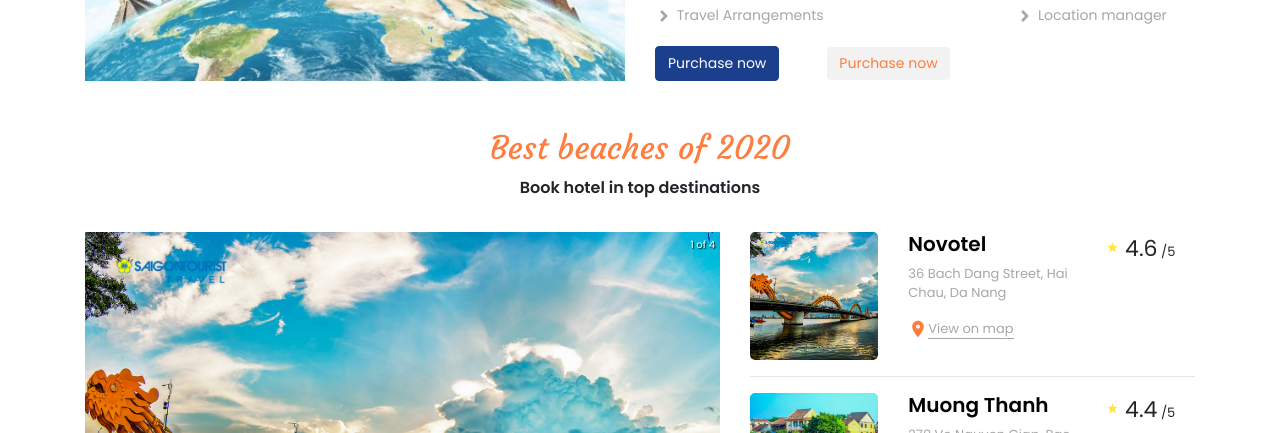
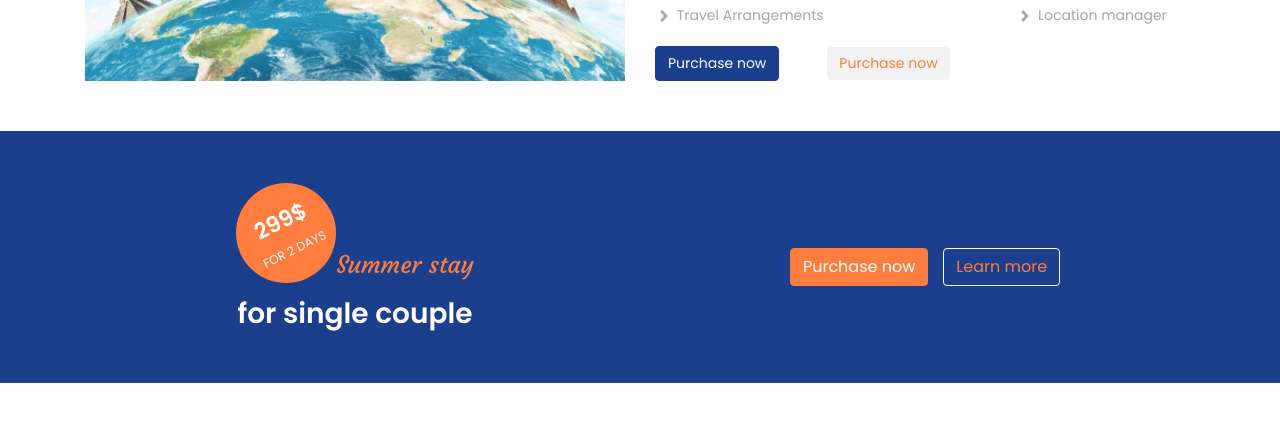
Before and after one commit to nqcuongdev/booking-tour-react, a React (Create React App) app in the folder front-end/: page / in a window 1280 px wide. Shown: the part 1700-2133 px from the top of the page. Built offline with nearby package versions, Linux system fonts and the light colour scheme.

Commit message:
create ads-banner compponent

```diff
--- /dev/null
+++ b/front-end/src/components/AdsBanner/AdsBanner.jsx
@@ -0,0 +1,32 @@
+import React from 'react';
+import { Container, Row, Col, Button } from 'reactstrap';
+import './AdsBanner.scss';
+
+const AdsBanner = (props) => {
+    return (
+        <div className="ads">
+            <Container>
+                <Row>
+                    <Col lg={6} md={6} xs={12} className="ads-banner-left">
+                        <div className="tile">
+                            <div className="circle">
+                                <div className="transform-div">
+                                    <p><b>299$</b></p>
+                                    <span>FOR 2 DAYS</span>
+                                </div>
+                            </div>
+                            <div className="description">Summer stay</div>
+                        </div>
+                        <p><b>for single couple</b></p>
+                    </Col>
+                    <Col lg={6} md={6} xs={12} className="ads-banner-right">
+                        <Button className="btn-purchase-now">Purchase now</Button>
+                        <Button className="btn-learn-more">Learn more</Button>
+                    </Col>
+                </Row>
+            </Container>
+        </div>
+    );
+};
+
+export default AdsBanner;
--- /dev/null
+++ b/front-end/src/components/AdsBanner/AdsBanner.scss
@@ -0,0 +1,80 @@
+@import '../../assets/scss/variables';
+
+.ads {
+    background-color: $primary;
+    padding: 52px 8px 32px 8px;
+    margin-top: 50px;
+
+    .ads-banner-left {
+        display: flex;
+        flex-direction: column;
+        align-items: center;
+        justify-content: center;
+
+        .tile {
+            display: flex;
+            // margin-left: auto;
+
+            .circle {
+                height: 100px;
+                width: 100px;
+                background-color: $orange;
+                border-radius: 50%;
+                display: flex;
+                align-items: center;
+                justify-content: center;
+                color: $white;
+
+                .transform-div {
+                    transform: matrix(1,-0.5,0.5,1,0,0);
+
+                    p {
+                        margin: 0 !important;
+                        font-size: 20px !important;
+                        text-align: center;
+                    }
+
+                    span {
+                        font-size: 11px;
+                    }
+
+                }
+            }
+
+            .description {
+                color: $orange;
+                font-family: "Courgette", cursive;
+                font-size: 24px;
+                display: inline-block;
+                align-self: flex-end;
+            }
+        }
+
+        p {
+            font-family: "Poppins", cursive;
+            color: $white;
+            font-size: 28px;
+            // margin-left: auto;
+            margin-top: 10px;
+        }
+    }
+
+    .ads-banner-right {
+        display: flex;
+        align-items: center;
+        justify-content: center;
+
+        .btn-purchase-now {
+            color: $white;
+            background-color: $orange;
+            margin-right: 15px;
+            border: 1px solid $orange;
+        }
+
+        .btn-learn-more {
+            color: $orange;
+            background-color: $primary;
+            border: 1px solid $white;
+        }
+    }
+}
--- a/front-end/src/pages/Home.jsx
+++ b/front-end/src/pages/Home.jsx
@@ -2,6 +2,7 @@ import React from "react";
 import MainLayout from "../layouts/MainLayout";
 import HeroBanner from "../components/HeroBanner/HeroBanner";
 import PopularTours from "../components/PopularTours/PopularTours";
+import AdsBanner from "../components/AdsBanner/AdsBanner";
 import TopDestination from "../components/TopDestination/TopDestination";
 import Testimonial from "../components/Testimonial/Testimonial";
 import HomePost from "../components/HomePost/HomePost";
@@ -14,6 +15,7 @@ const Home = (props) => {
       <HeroBanner />
       <PopularTours />
       <WhyChooseUs />
+      <AdsBanner />
       <TopDestination />
       <Testimonial />
       <HomePost />
```
